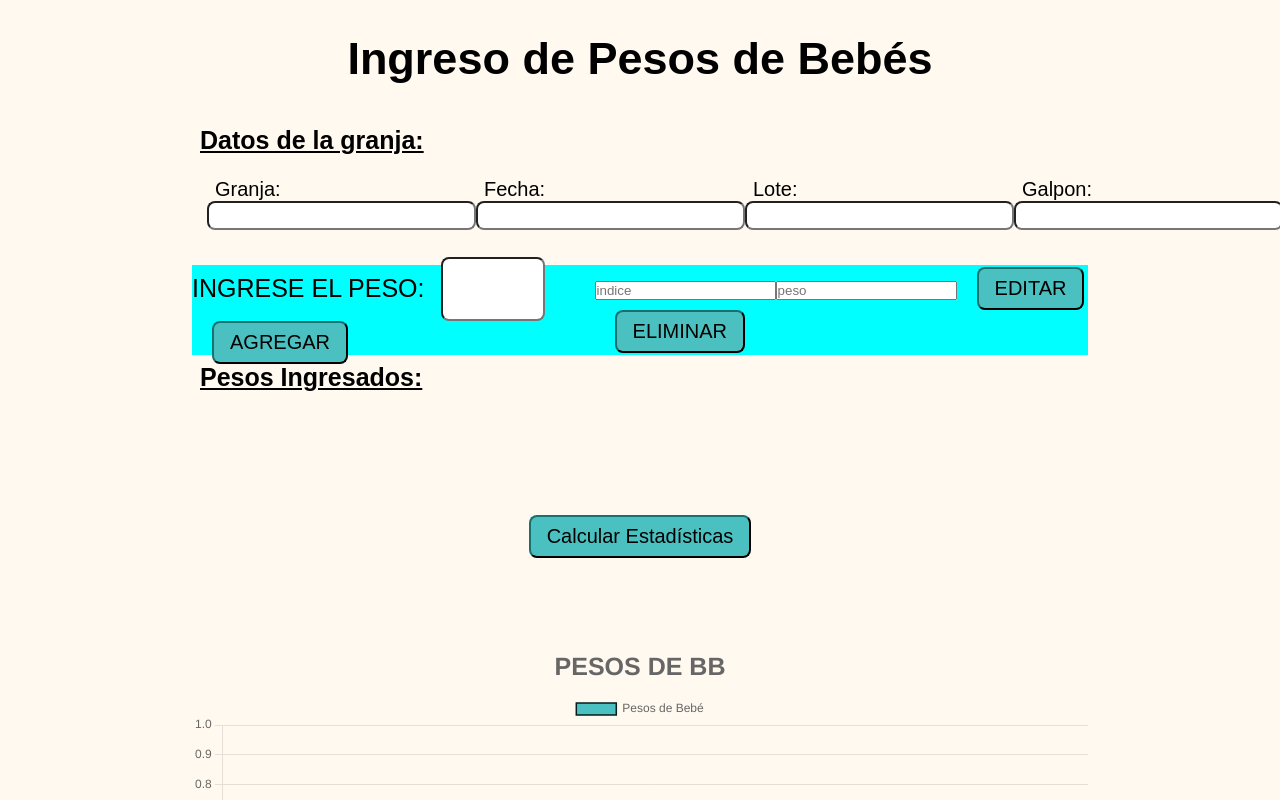
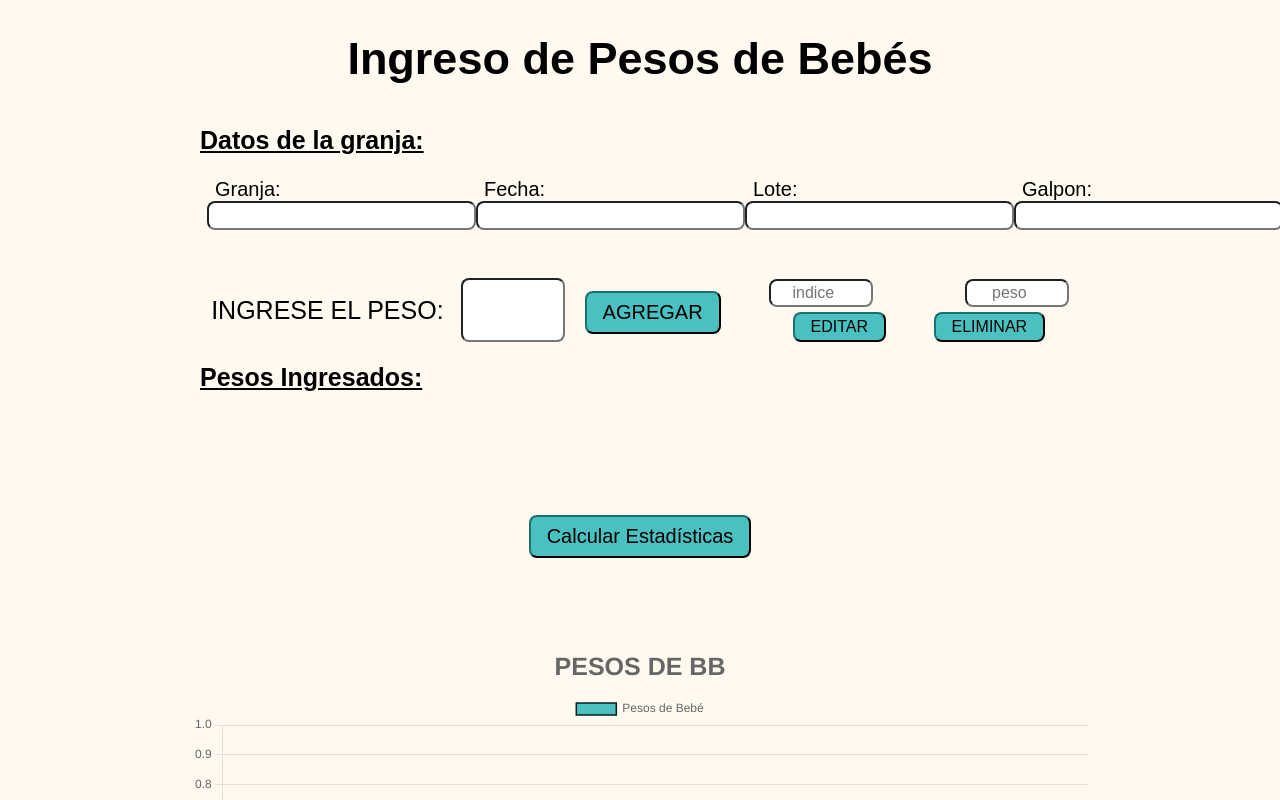
Before and after one commit to JnPbl/web_peso_pollitos, a React (Vite) app: page / in a window 1280 px wide. Shown: the top 800 px of the page. Built offline with nearby package versions, Linux system fonts and the light colour scheme.

Commit message:
se agrego css en pesoForm.mod.css

```diff
--- a/src/componentes/PesoFormulario.jsx
+++ b/src/componentes/PesoFormulario.jsx
@@ -23,6 +23,8 @@ const PesoForm = ({ agregarPeso, editarPeso, eliminarPeso, pesos }) => {
 
     if (!isNaN(indiceNum) && !isNaN(nuevoPesoNum) && indiceNum > 0 && indiceNum <= pesos.length) {
       editarPeso(indiceNum, nuevoPesoNum); // Llamar a la función que edita el peso
+      setIndice("")
+      setNuevoPeso("")
       alert(`Peso en el índice ${indiceNum} modificado a ${nuevoPesoNum}`);
     } else {
       alert("Índice o valor no válido.");
@@ -35,6 +37,8 @@ const PesoForm = ({ agregarPeso, editarPeso, eliminarPeso, pesos }) => {
 
     if (!isNaN(indiceNum) && indiceNum > 0 && indiceNum <= pesos.length) {
       eliminarPeso(indiceNum); // Llamar a la función que elimina el peso
+      setIndice("")
+      setNuevoPeso("")
       alert(`Peso en el índice ${indiceNum} eliminado.`);
     } else {
       alert("Índice no válido.");
@@ -43,25 +47,29 @@ const PesoForm = ({ agregarPeso, editarPeso, eliminarPeso, pesos }) => {
 
   return (
     <div className={styles.container}>
-      <div className={styles.div}>
+      <div className={styles.peso}>
         <form onSubmit={handleSubmit}>
           <label className={styles.label}>INGRESE EL PESO: </label>
           <input
-            className={styles.input}
+            className={styles.inputPeso}
             type="number"
             value={peso}
             onChange={(e) => setPeso(e.target.value)}
             //placeholder="Ingresa el peso"
             required
           />
-          <button className={styles.button} type="submit">
+          <button className={styles.buttonAgregar} type="submit">
             AGREGAR
           </button>
         </form>
       </div>
-      <div>
+
+
         <form >
+        <div className={styles.edit}>
+          <div className={styles.containerInput}>
           <input
+          className={styles.inputEdit}
             type="number"
             value={indice}
             onChange={(e) => setIndice(e.target.value)}
@@ -69,21 +77,26 @@ const PesoForm = ({ agregarPeso, editarPeso, eliminarPeso, pesos }) => {
             required
           />
           <input
+          className={styles.inputEdit}
             type="number"
             value={nuevoPeso}
             onChange={(e) => setNuevoPeso(e.target.value)}
             placeholder="peso"
             required
           />
+          </div>
+          <div className={styles.containerButon}>
 
-          <button className={styles.button} onClick={handleEditar}>
+          <button className={styles.buttonEditar} onClick={handleEditar}>
             EDITAR
           </button>
-          <button className={styles.button} onClick={handleEliminar}>
+          <button className={styles.buttonEditar} onClick={handleEliminar}>
             ELIMINAR
           </button>
+          </div>
+          </div>
         </form>
-      </div>
+
     </div>
   );
 };
--- a/src/componentes/PesoFormulario.module.css
+++ b/src/componentes/PesoFormulario.module.css
@@ -2,10 +2,49 @@
     width: 100%;
     height: 90px;
     display: flex;
-    justify-content: center;
+    justify-content: space-around;
     align-items: center;
     gap: 10px;
-    background-color: aqua;
+}
+
+.peso{
+
+}
+
+.edit{
+  width: 300px;
+
+
+}
+
+.containerInput{
+display: flex;
+justify-content: space-between;
+
+}
+
+.inputEdit{
+  height: 24px;
+    width: 100px;
+    font-size: 16px;
+    text-align: center;
+    border-radius: 8px;
+    margin-bottom: 5px;
+}
+
+.containerButon{
+  display: flex;
+  justify-content: space-around;
+
+}
+
+.buttonEditar{
+  padding: 4px 16px;
+  font-size: 16px;
+  border-radius: 8px;
+  cursor: pointer;
+  background-color: var(--color-button);
+  border-color:var(--color-button-border);
 }
 
 .label {
@@ -14,7 +53,7 @@
   align-self:center;
 }
 
-.input {
+.inputPeso {
     height: 60px;
     width: 100px;
     font-size: 25px;
@@ -22,7 +61,7 @@
     border-radius: 8px;
 }
 
-.button {
+.buttonAgregar {
   padding: 8px 16px;
   font-size: 20px;
   margin-left: 20px;
```
